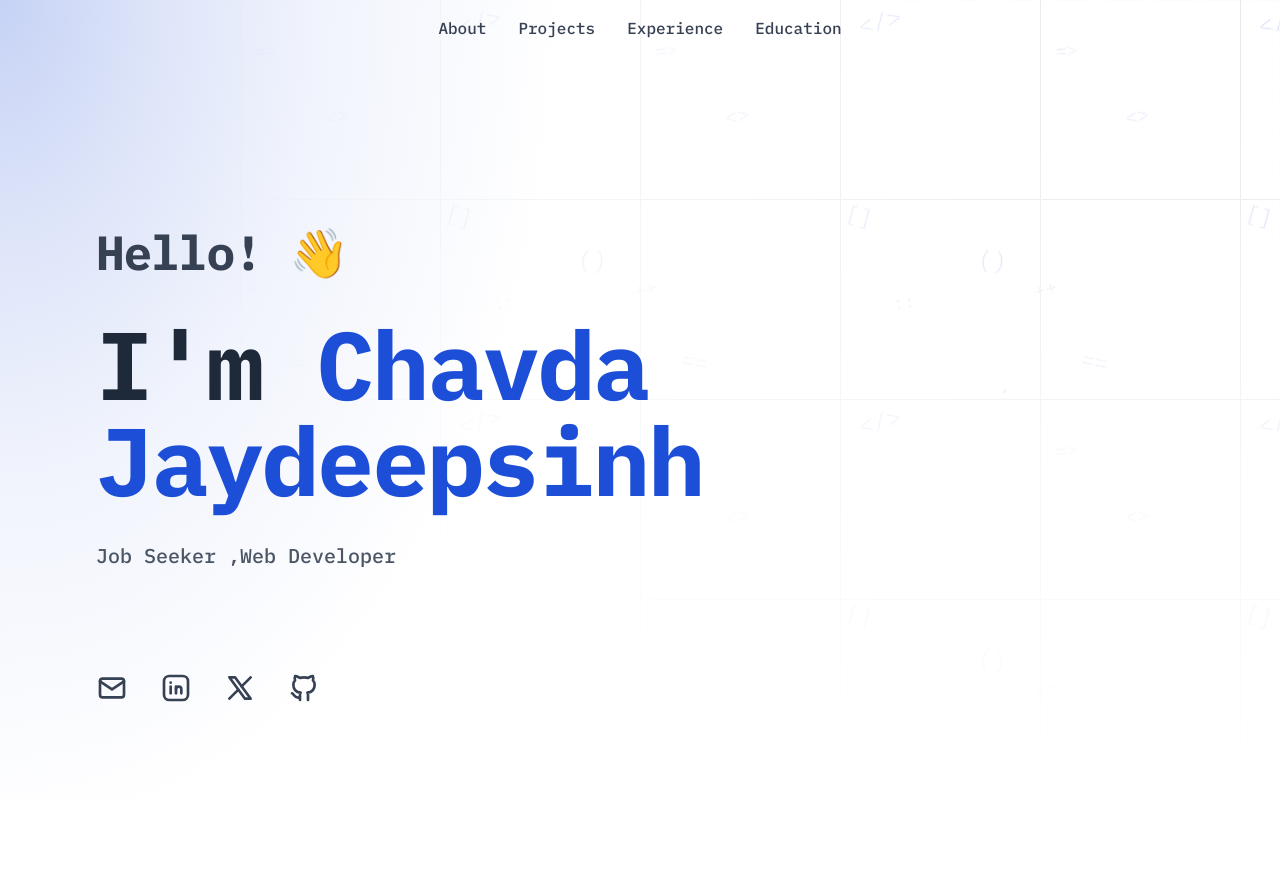
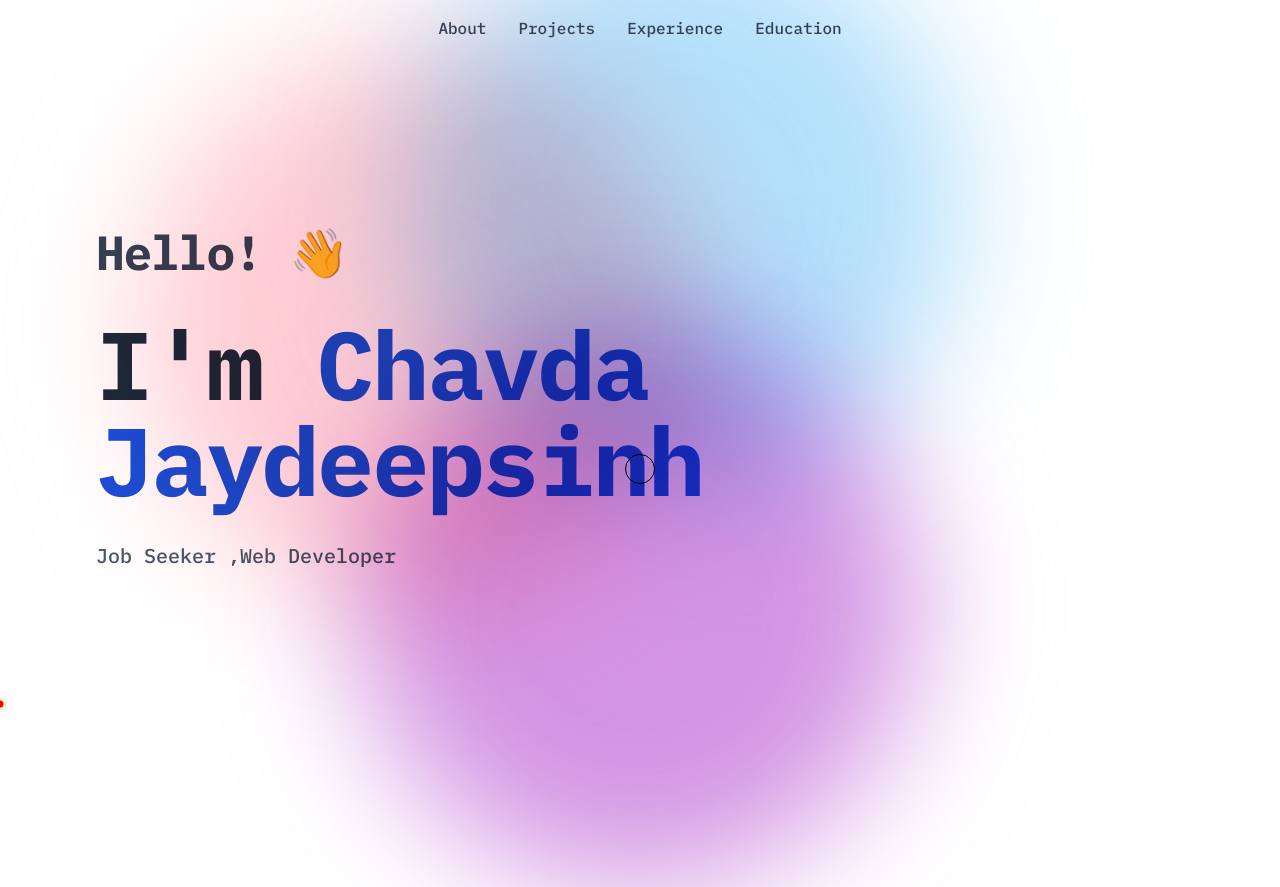
Before and after one commit to Chavdajayu/Jaydeep.tech, an Astro site: page / in a window 1280 px wide. Shown: the top 887 px of the page. Built offline with nearby package versions, Linux system fonts and the light colour scheme; Astro itself is replaced by a stand-in of ours.

Commit message:
ExRA Replace old repo with new Main_Portfolio project

```diff
--- a/src/components/Hero.astro
+++ b/src/components/Hero.astro
@@ -4,302 +4,169 @@ import { siteConfig } from "../config";
 
 <div
   id="hero"
-  class="relative isolate overflow-hidden bg-white py-24 md:h-screen"
+  class="relative isolate overflow-hidden bg-white py-24 md:h-screen hide-native"
   style={`--accent-color: ${siteConfig.accentColor}`}
 >
-  <!-- Gradient overlay -->
-  <div
-    class="absolute inset-0 -z-10"
-    style={`background: radial-gradient(ellipse 800px 1200px at 0% 0%, ${siteConfig.accentColor}40 0%, ${siteConfig.accentColor}25 20%, ${siteConfig.accentColor}10 40%, rgba(255, 255, 255, 0.3) 70%, rgba(255, 255, 255, 0.8) 90%, white 100%)`}
-  >
-  </div>
-  <svg
-    aria-hidden="true"
-    class="absolute inset-0 -z-10 size-full stroke-gray-200 [mask-image:radial-gradient(100%_100%_at_top_right,white,transparent)]"
-  >
-    <defs>
-      <pattern
-        x="50%"
-        y={-1}
-        id="0787a7c5-978c-4f66-83c7-11c213f99cb7"
-        width={200}
-        height={200}
-        patternUnits="userSpaceOnUse"
-      >
-        <path d="M.5 200V.5H200" fill="none"></path>
-      </pattern>
-      <pattern
-        id="programming-symbols"
-        x="0"
-        y="0"
-        width="400"
-        height="400"
-        patternUnits="userSpaceOnUse"
-      >
-        <text
-          x="50"
-          y="50"
-          fill={siteConfig.accentColor}
-          font-family="monospace"
-          font-size="24"
-          transform="rotate(-15)">&lt;/&gt;</text
-        >
-        <text
-          x="150"
-          y="100"
-          fill={siteConfig.accentColor}
-          font-family="monospace"
-          font-size="20"
-          transform="rotate(10)">{}</text
-        >
-        <text
-          x="250"
-          y="80"
-          fill={siteConfig.accentColor}
-          font-family="monospace"
-          font-size="18"
-          transform="rotate(-5)">=&gt;</text
-        >
-        <text
-          x="100"
-          y="200"
-          fill={siteConfig.accentColor}
-          font-family="monospace"
-          font-size="22"
-          transform="rotate(15)">[]</text
-        >
-        <text
-          x="300"
-          y="180"
-          fill={siteConfig.accentColor}
-          font-family="monospace"
-          font-size="20"
-          transform="rotate(-10)">&lt;&gt;</text
-        >
-        <text
-          x="200"
-          y="250"
-          fill={siteConfig.accentColor}
-          font-family="monospace"
-          font-size="24"
-          transform="rotate(5)">()</text
-        >
-        <text
-          x="50"
-          y="320"
-          fill={siteConfig.accentColor}
-          font-family="monospace"
-          font-size="18"
-          transform="rotate(-8)">::</text
-        >
-        <text
-          x="350"
-          y="300"
-          fill={siteConfig.accentColor}
-          font-family="monospace"
-          font-size="22"
-          transform="rotate(12)">==</text
-        >
-        <text
-          x="150"
-          y="350"
-          fill={siteConfig.accentColor}
-          font-family="monospace"
-          font-size="20"
-          transform="rotate(-15)">++</text
-        >
-        <text
-          x="250"
-          y="370"
-          fill={siteConfig.accentColor}
-          font-family="monospace"
-          font-size="24"
-          transform="rotate(8)">;</text
-        >
-      </pattern>
-    </defs>
-    <rect
-      fill="url(#programming-symbols)"
-      width="100%"
-      height="100%"
-      opacity="0.2"></rect>
-    <rect
-      fill="url(#0787a7c5-978c-4f66-83c7-11c213f99cb7)"
-      width="100%"
-      height="100%"
-      stroke-width={0}></rect>
-  </svg>
+  <!-- (your gradient + svg background, unchanged) -->
+
   <div class="h-full mx-auto p-8 sm:p-12 md:p-24 flex items-center">
     <div>
-      <h2
-        class="text-pretty text-xl sm:text-2xl md:text-5xl font-bold tracking-tight text-gray-700 animate-fade-in"
-      >
+      <h2 class="text-pretty text-xl sm:text-2xl md:text-5xl font-bold tracking-tight text-gray-700 animate-fade-in">
         Hello! 👋
       </h2>
-      <h1
-        class="mt-6 sm:mt-8 md:mt-10 text-pretty text-4xl sm:text-5xl md:text-6xl lg:text-8xl font-bold tracking-tight text-gray-800 animate-fade-in animation-delay-200"
-      >
-        I'm <span style={{ color: siteConfig.accentColor }}
-          >{siteConfig.name}</span
-        >
+      <h1 class="mt-6 sm:mt-8 md:mt-10 text-pretty text-4xl sm:text-5xl md:text-6xl lg:text-8xl font-bold tracking-tight text-gray-800 animate-fade-in animation-delay-200">
+        I'm <span style={{ color: siteConfig.accentColor }}>{siteConfig.name}</span>
       </h1>
-      <p
-        class="mt-4 sm:mt-6 md:mt-8 text-pretty text-base sm:text-lg md:text-xl/8 font-medium text-gray-600 animate-fade-in animation-delay-400"
-      >
+      <p class="mt-4 sm:mt-6 md:mt-8 text-pretty text-base sm:text-lg md:text-xl/8 font-medium text-gray-600 animate-fade-in animation-delay-400">
         {siteConfig.title}
       </p>
     </div>
   </div>
-  <div
-    class="absolute bottom-0 left-0 right-0 p-8 sm:p-12 md:p-24 flex gap-x-4 sm:gap-x-6 md:gap-x-8 text-gray-700 animate-fade-in animation-delay-600"
-  >
-    {
-      siteConfig.social?.email && (
-        <a
-          href={`mailto:${siteConfig.social.email}`}
-          aria-label="Email"
-          class="transition-colors duration-300 hover:text-[var(--accent-color)]"
-        >
-          <svg
-            xmlns="http://www.w3.org/2000/svg"
-            width="24"
-            height="24"
-            viewBox="0 0 24 24"
-            fill="none"
-            stroke="currentColor"
-            stroke-width="2"
-            stroke-linecap="round"
-            stroke-linejoin="round"
-            class="h-6 w-6 sm:h-7 sm:w-7 md:h-8 md:w-8"
-          >
-            <path stroke="none" d="M0 0h24v24H0z" fill="none" />
-            <path d="M3 7a2 2 0 0 1 2 -2h14a2 2 0 0 1 2 2v10a2 2 0 0 1 -2 2h-14a2 2 0 0 1 -2 -2v-10z" />
-            <path d="M3 7l9 6l9 -6" />
-          </svg>
-        </a>
-      )
+
+  <!-- social icons ... -->
+
+  <!-- Cursor elements -->
+  <div class="cursor-dot" id="cursorDot"></div>
+  <div class="cursor-ring" id="cursorRing"></div>
+
+  <!-- Glows only for hero -->
+  <div class="cursor-glow glow-pink" id="glowPink"></div>
+  <div class="cursor-glow glow-blue" id="glowBlue"></div>
+  <div class="cursor-glow glow-purple" id="glowPurple"></div>
+
+
+  <style>
+    :root{
+      --dot-size: 7px;
+      --ring-size: 30px;
+      --glow-size: 560px;
+      --glow-blur: 65px;
     }
-    {
-      siteConfig.social?.linkedin && (
-        <a
-          href={siteConfig.social.linkedin}
-          target="_blank"
-          rel="noopener noreferrer"
-          aria-label="LinkedIn"
-          class="transition-colors duration-300 hover:text-[var(--accent-color)]"
-        >
-          <svg
-            xmlns="http://www.w3.org/2000/svg"
-            width="24"
-            height="24"
-            viewBox="0 0 24 24"
-            fill="none"
-            stroke="currentColor"
-            stroke-width="2"
-            stroke-linecap="round"
-            stroke-linejoin="round"
-            class="h-6 w-6 sm:h-7 sm:w-7 md:h-8 md:w-8"
-          >
-            <>
-              <path stroke="none" d="M0 0h24v24H0z" fill="none" />
-              <path d="M8 11v5" />
-              <path d="M8 8v.01" />
-              <path d="M12 16v-5" />
-              <path d="M16 16v-3a2 2 0 1 0 -4 0" />
-              <path d="M3 7a4 4 0 0 1 4 -4h10a4 4 0 0 1 4 4v10a4 4 0 0 1 -4 4h-10a4 4 0 0 1 -4 -4z" />
-            </>
-          </svg>
-        </a>
-      )
+
+    .hide-native{ cursor:none; }
+
+    .cursor-dot{
+      position:fixed;
+      width:var(--dot-size);
+      height:var(--dot-size);
+      border-radius:50%;
+      background: red;
+      box-shadow:0 0 10px orange;
+      transform:translate(-50%,-50%);
+      pointer-events:none;
+      z-index:9999;
     }
-    {
-      siteConfig.social?.twitter && (
-        <a
-          href={siteConfig.social.twitter}
-          target="_blank"
-          rel="noopener noreferrer"
-          aria-label="Twitter"
-          class="transition-colors duration-300 hover:text-[var(--accent-color)]"
-        >
-          <svg
-            xmlns="http://www.w3.org/2000/svg"
-            width="24"
-            height="24"
-            viewBox="0 0 24 24"
-            fill="none"
-            stroke="currentColor"
-            stroke-width="2"
-            stroke-linecap="round"
-            stroke-linejoin="round"
-            class="h-6 w-6 sm:h-7 sm:w-7 md:h-8 md:w-8"
-          >
-            <>
-              <path stroke="none" d="M0 0h24v24H0z" fill="none" />
-              <path d="M4 4l11.733 16h4.267l-11.733 -16z" />
-              <path d="M4 20l6.768 -6.768m2.46 -2.46l6.772 -6.772" />
-            </>
-          </svg>
-        </a>
-      )
-    }
-    {
-      siteConfig.social?.github && (
-        <a
-          href={siteConfig.social.github}
-          target="_blank"
-          rel="noopener noreferrer"
-          aria-label="GitHub"
-          class="transition-colors duration-300 hover:text-[var(--accent-color)]"
-        >
-          <svg
-            xmlns="http://www.w3.org/2000/svg"
-            width="24"
-            height="24"
-            viewBox="0 0 24 24"
-            fill="none"
-            stroke="currentColor"
-            stroke-width="2"
-            stroke-linecap="round"
-            stroke-linejoin="round"
-            class="h-6 w-6 sm:h-7 sm:w-7 md:h-8 md:w-8"
-          >
-            <>
-              <path stroke="none" d="M0 0h24v24H0z" fill="none" />
-              <path d="M9 19c-4.3 1.4 -4.3 -2.5 -6 -3m12 5v-3.5c0 -1 .1 -1.4 -.5 -2c2.8 -.3 5.5 -1.4 5.5 -6a4.6 4.6 0 0 0 -1.3 -3.2a4.2 4.2 0 0 0 -.1 -3.2s-1.1 -.3 -3.5 1.3a12.3 12.3 0 0 0 -6.2 0c-2.4 -1.6 -3.5 -1.3 -3.5 -1.3a4.2 4.2 0 0 0 -.1 3.2a4.6 4.6 0 0 0 -1.3 3.2c0 4.6 2.7 5.7 5.5 6c-.6 .6 -.6 1.2 -.5 2v3.5" />
-            </>
-          </svg>
-        </a>
-      )
-    }
-  </div>
-</div>
 
-<style>
-  @keyframes fadeIn {
-    from {
-      opacity: 0;
-      transform: translateY(20px);
-    }
-    to {
-      opacity: 1;
-      transform: translateY(0);
-    }
+    .cursor-ring{
+      position:fixed;
+    width:var(--ring-size);
+    height:var(--ring-size);
+    border-radius:50%;
+    border:1.5px solid black;
+    background: transparent;
+    transform:translate(-50%,-50%);
+    pointer-events:none;
+    z-index:9999;
+    transition:transform 0.1s ease-out, border-color .2s ease-out;
+  }
+  .cursor-ring.active{
+    transform:translate(-50%,-50%) scale(1.3);
+    border-color:rgba(99,102,241,0.6);
+    transition:transform 1s ease-out, border-color .2s ease-out;
   }
 
-  .animate-fade-in {
-    animation: fadeIn 0.8s ease-out forwards;
-    opacity: 0;
+  .cursor-glow{
+    position:fixed;
+    width:var(--glow-size);
+    transition:transform 1s ease-out, border-color .2s ease-out;
+    height:var(--glow-size);
+    border-radius:50%;
+    filter:blur(var(--glow-blur));
+    opacity:0.70;
+    transform:translate(-50%,-50%);
+    pointer-events:none;
+    mix-blend-mode:multiply;
+    z-index:800;
   }
+  .glow-pink{ background:rgb(255, 182, 193); }
+  .glow-blue{ background:rgba(135,206,250,0.9); }
+  .glow-purple{ background:rgba(186,85,211,0.9); }
+</style>
 
-  .animation-delay-200 {
-    animation-delay: 0.2s;
-  }
+<script>
+  document.addEventListener('DOMContentLoaded', () => {
+    const dot = document.getElementById("cursorDot");
+    const ring = document.getElementById("cursorRing");
+    const glowPink = document.getElementById("glowPink");
+    const glowBlue = document.getElementById("glowBlue");
+    const glowPurple = document.getElementById("glowPurple");
+    const hero = document.getElementById("hero");
 
-  .animation-delay-400 {
-    animation-delay: 0.4s;
-  }
+    if (!dot || !ring || !glowPink || !glowBlue || !glowPurple || !hero) return;
 
-  .animation-delay-600 {
-    animation-delay: 0.6s;
-  }
-</style>
+    // Mouse follows everywhere (dot + ring)
+    let mouse = {x: window.innerWidth/2, y: window.innerHeight/2};
+    let ringPos = {...mouse};
+
+    // Glows track only inside Hero
+    let pinkPos = {x: window.innerWidth/2, y: window.innerHeight - 200};
+    let bluePos = {x: window.innerWidth/2, y: window.innerHeight - 200};
+    let purplePos = {x: window.innerWidth/2, y: window.innerHeight - 200};
+
+    const lerp = (a,b,n) => a + (b - a) * n;
+
+    // Update mouse everywhere
+    document.addEventListener("mousemove", e => {
+      mouse.x = e.clientX;
+      mouse.y = e.clientY;
+      dot.style.transform = `translate(${mouse.x}px, ${mouse.y - 635}px) translate(-50%,-50%)`;
+    });
+
+    // Hover effects
+    document.querySelectorAll("button,a").forEach(el=>{
+      el.addEventListener("mouseenter", ()=> ring.classList.add("active"));
+      el.addEventListener("mouseleave", ()=> ring.classList.remove("active"));
+    });
+
+    function animate(){
+      // Ring always follows
+      ringPos.x = lerp(ringPos.x, mouse.x, 0.18);
+      ringPos.y = lerp(ringPos.y, mouse.y - 635, 0.18);
+      ring.style.transform = `translate(${ringPos.x}px,${ringPos.y}px) translate(-50%,-50%)`;
+      // body.style.cursor = "block";
+
+
+      // Check if inside hero
+      const heroRect = hero.getBoundingClientRect();
+      const insideHero = heroRect.top <= 0 && heroRect.bottom >= 0;
+
+      if (insideHero) {
+        // Glows follow mouse
+        pinkPos.x = lerp(pinkPos.x, mouse.x - 115, .18);
+        pinkPos.y = lerp(pinkPos.y, mouse.y - 280, .38);
+        glowPink.style.transform = `translate(${pinkPos.x - 105}px,${pinkPos.y - 500}px) translate(-50%,-50%)`;
+
+        bluePos.x = lerp(bluePos.x, mouse.x + 245, .38);
+        bluePos.y = lerp(bluePos.y, mouse.y - 550, .58);
+        glowBlue.style.transform = `translate(${bluePos.x - 205}px,${bluePos.y - 350}px) translate(-50%,-50%)`;
+
+        purplePos.x = lerp(purplePos.x, mouse.x + 2, .48);
+        purplePos.y = lerp(purplePos.y, mouse.y - 150, .68);
+        glowPurple.style.transform = `translate(${purplePos.x - 5}px,${purplePos.y - 350}px) translate(-50%,-50%)`;
+      } else {
+        // Lock them at bottom center
+        const lockX = window.innerWidth / 2;
+        const lockY = window.innerHeight - 100;
+
+        glowPink.style.transform = `translate(${lockX - 105}px, ${lockY}px) translate(-50%,-50%)`;
+        glowBlue.style.transform = `translate(${lockX + 205}px, ${lockY}px) translate(-50%,-50%)`;
+        glowPurple.style.transform = `translate(${lockX + 5}px, ${lockY}px) translate(-50%,-50%)`;
+      }
+
+      requestAnimationFrame(animate);
+    }
+    animate();
+  });
+</script>
+
+</div>
```
Also changed, not shown: 1 other file.
